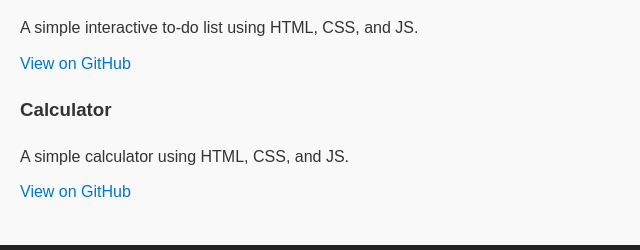
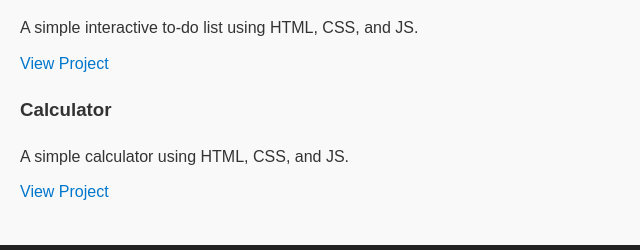
Before and after one commit to Rajlama45/todo-list, a plain HTML site: page index.html in a window 1280 px wide. Shown: the part 805-1055 px from the top of the page, 0-640 px from the left. Drawn offline with Linux system fonts and the light colour scheme.

Commit message:
Add files via upload

```diff
--- a/index.html
+++ b/index.html
@@ -37,12 +37,12 @@
  <div class="project-card">
   <h3>To-Do List</h3>
   <p>A simple interactive to-do list using HTML, CSS, and JS.</p>
-  <a href="https://rajlama45.github.io/project2/" target="_blank">View on GitHub</a>
+  <a href="https://rajlama45.github.io/project2/" target="_blank">View Project</a>
 </div>
 <div class="project-card">
   <h3>Calculator</h3>
   <p>A simple calculator using HTML, CSS, and JS.</p>
-  <a href="https://rajlama45.github.io/project3/" target="_blank">View on GitHub</a>
+  <a href="https://rajlama45.github.io/project3/" target="_blank">View Project</a>
 </div>
 </section>
 <footer>
```
